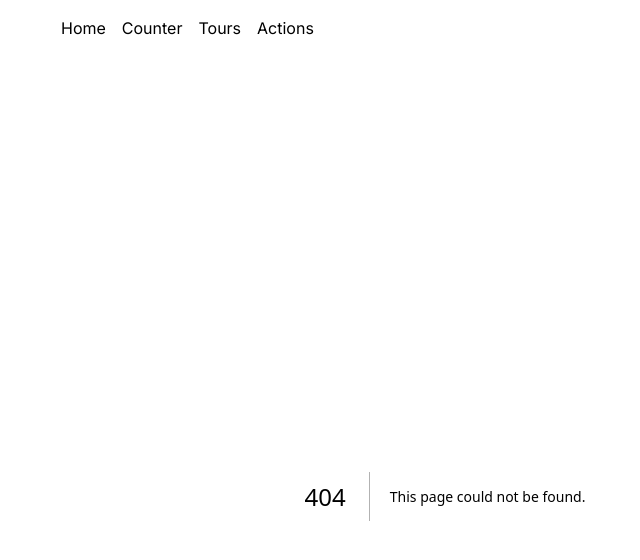
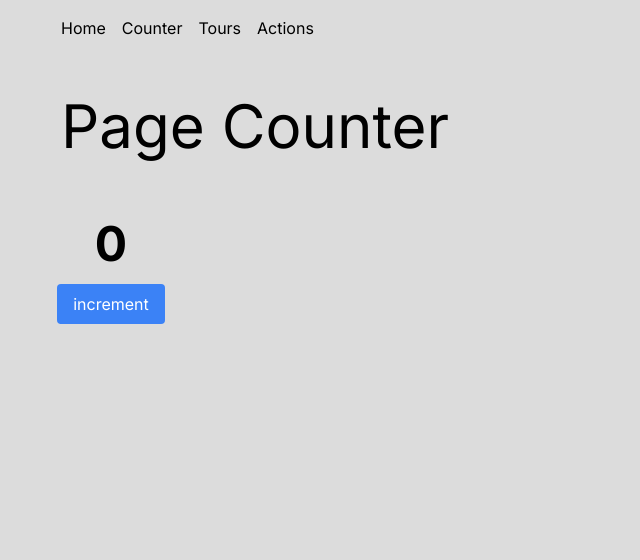
Before and after one commit to fasnimo/tutorial_nextjs_two, a Next.js app: page /counter in a window 1280 px wide. Before the commit this address had no page. Shown: the top 560 px of the page, without its empty margins (195-835 px from the left). Built offline with nearby package versions, Linux system fonts and the light colour scheme.

Commit message:
addes client components and counter

```diff
--- /dev/null
+++ b/app/counter/page.tsx
@@ -0,0 +1,13 @@
+import React from 'react'
+import Counter from '@/components/Counter'
+
+function CounterPage() {
+  return (
+    <section>
+        <h1 className='text-6xl mb-16'>Page Counter</h1>
+        <Counter />
+    </section>
+  )
+}
+
+export default CounterPage
--- a/app/layout.tsx
+++ b/app/layout.tsx
@@ -1,9 +1,16 @@
 import './globals.css';
 // global css is imported into this layout to use
 import NavBar from '@/components/NavBar';
+import type { Metadata } from 'next';
 import {Inter, Inconsolata, Roboto} from 'next/font/google';
 
 const inter = Inter({subsets:['latin']});
+
+export const metadata: Metadata = {
+  title:'Next.Js Project',
+  description:'A Next.js Project with TypeScript and TailwindCSS.',
+  keywords:'Next.js, Typescript, TailwindCSS',
+}
 //These are other fonts and ways to include fonts
 // const inconsolata = Inconsolata({subsets:['latin']});
 // const roboto = Roboto({subsets:['latin'], weight:['400']});
--- /dev/null
+++ b/components/Counter.tsx
@@ -0,0 +1,14 @@
+'use client';
+import { useState } from 'react';
+
+function Counter() {
+    const [count, setCount] = useState(0);
+  return (
+    <div className='flex flex-col items-center w-[100px]'>
+        <p className='text-5xl font-bold'>{count}</p>
+        <button onClick={()=> setCount(count+1)} className='bg-blue-500 rounded text-white px-4 py-2 mt-4'>increment</button>
+    </div>
+  )
+}
+
+export default Counter
```
